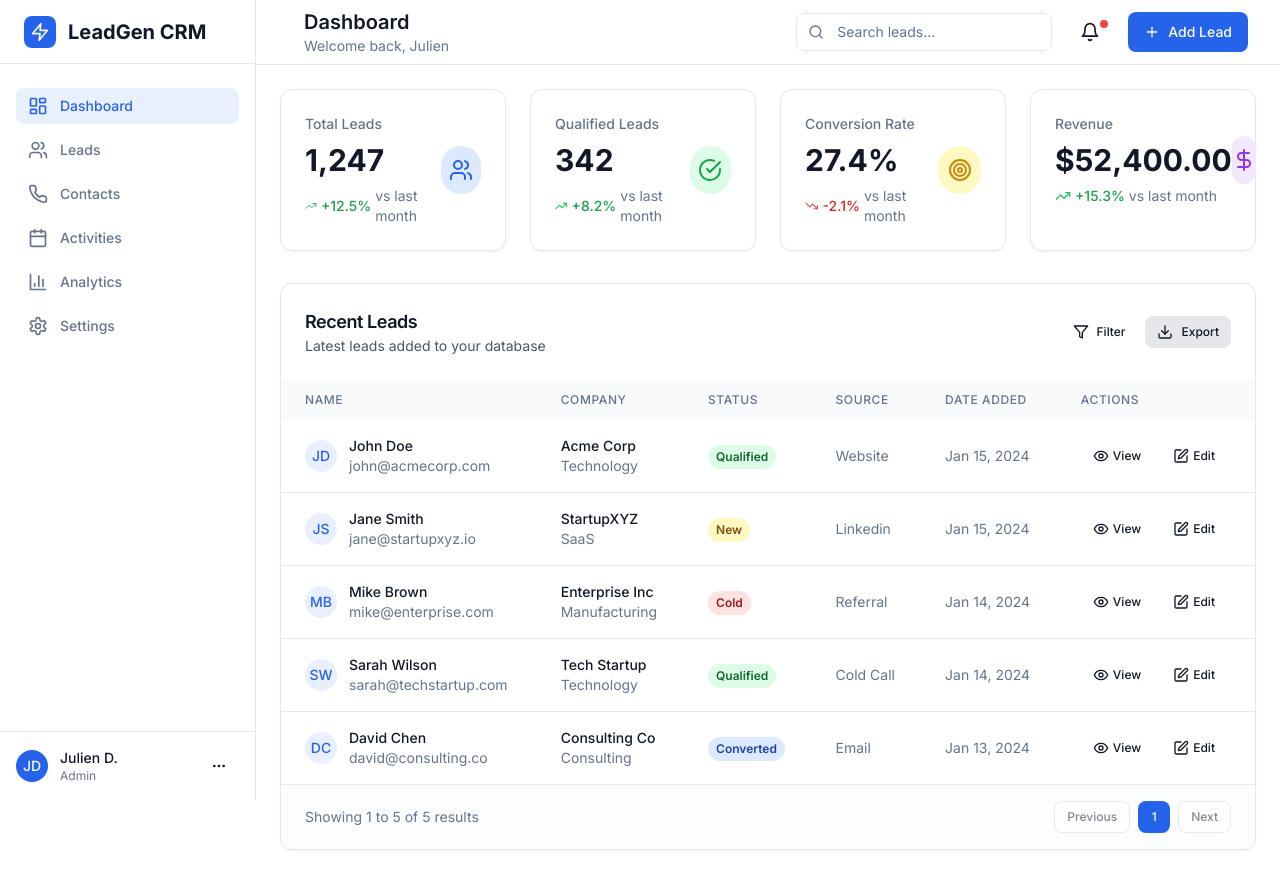
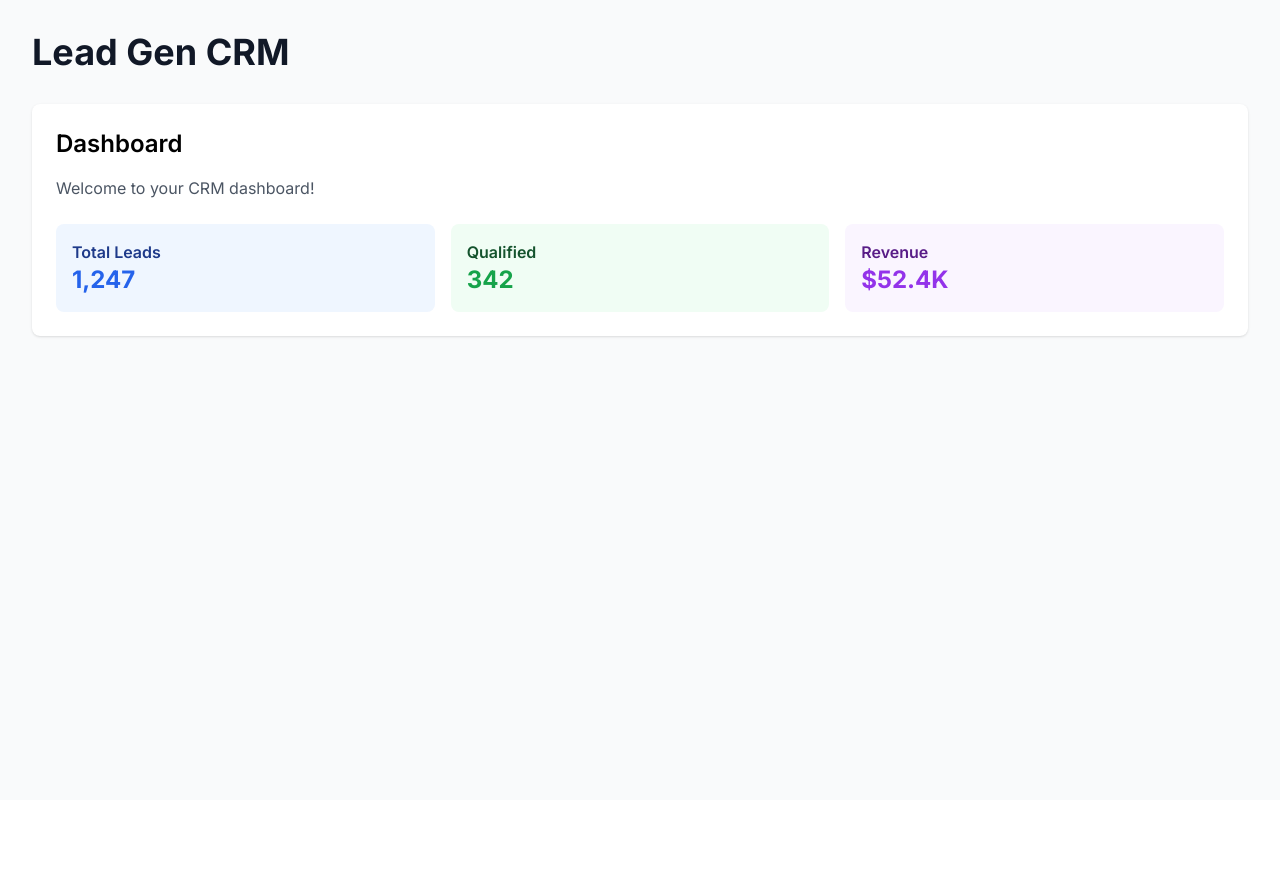
Before and after one commit to JulienDevoi/sdrleads, a Next.js app: page / in a window 1280 px wide. After the commit the page ends 800 px from the top, so only its background shows below. Built offline with nearby package versions, Linux system fonts and the light colour scheme.

Commit message:
Update project with latest changes to README, globals.css, and main page

```diff
--- a/app/globals.css
+++ b/app/globals.css
@@ -1,63 +1,3 @@
 @tailwind base;
 @tailwind components;
 @tailwind utilities;
-
-@layer base {
-  :root {
-    --background: 0 0% 100%;
-    --foreground: 222.2 84% 4.9%;
-    --card: 0 0% 100%;
-    --card-foreground: 222.2 84% 4.9%;
-    --popover: 0 0% 100%;
-    --popover-foreground: 222.2 84% 4.9%;
-    --primary: 221.2 83.2% 53.3%;
-    --primary-foreground: 210 40% 98%;
-    --secondary: 210 40% 96%;
-    --secondary-foreground: 222.2 84% 4.9%;
-    --muted: 210 40% 96%;
-    --muted-foreground: 215.4 16.3% 46.9%;
-    --accent: 210 40% 96%;
-    --accent-foreground: 222.2 84% 4.9%;
-    --destructive: 0 84.2% 60.2%;
-    --destructive-foreground: 210 40% 98%;
-    --border: 214.3 31.8% 91.4%;
-    --input: 214.3 31.8% 91.4%;
-    --ring: 221.2 83.2% 53.3%;
-    --radius: 0.75rem;
-  }
-}
-
-@layer base {
-  * {
-    @apply border-gray-200;
-  }
-  body {
-    @apply bg-gray-50 text-gray-900 font-sans antialiased;
-  }
-}
-
-@layer components {
-  .btn {
-    @apply inline-flex items-center justify-center rounded-lg px-4 py-2 text-sm font-medium transition-colors focus-visible:outline-none focus-visible:ring-2 focus-visible:ring-offset-2 disabled:pointer-events-none disabled:opacity-50;
-  }
-
-  .btn-primary {
-    @apply btn bg-blue-600 text-white hover:bg-blue-700 focus-visible:ring-blue-500;
-  }
-
-  .btn-secondary {
-    @apply btn bg-gray-200 text-gray-900 hover:bg-gray-300 focus-visible:ring-gray-500;
-  }
-
-  .btn-ghost {
-    @apply btn hover:bg-gray-100 hover:text-gray-900 focus-visible:ring-gray-500;
-  }
-
-  .card {
-    @apply bg-white text-gray-900 rounded-xl shadow-sm border border-gray-200;
-  }
-
-  .stat-card {
-    @apply card p-6 hover:shadow-md transition-shadow duration-200;
-  }
-}
--- a/app/page.tsx
+++ b/app/page.tsx
@@ -1,58 +1,24 @@
-import { Users, CheckCircle, Target, DollarSign } from 'lucide-react'
-import { Sidebar } from '@/components/dashboard/sidebar'
-import { Header } from '@/components/dashboard/header'
-import { StatsCard } from '@/components/dashboard/stats-card'
-import { LeadsTable } from '@/components/dashboard/leads-table'
-import { mockStats, mockLeads } from '@/lib/mock-data'
-import { formatCurrency } from '@/lib/utils'
-
-export default function DashboardPage() {
+export default function HomePage() {
   return (
-    <div className="flex min-h-screen bg-background">
-      <Sidebar />
-
-      <div className="flex-1 lg:pl-64">
-        <Header
-          title="Dashboard"
-          subtitle="Welcome back, Julien"
-        />
-
-        <main className="p-4 sm:p-6 space-y-8">
-          {/* Stats Grid */}
-          <div className="grid grid-cols-1 sm:grid-cols-2 lg:grid-cols-4 gap-6">
-            <StatsCard
-              title="Total Leads"
-              value={mockStats.totalLeads.toLocaleString()}
-              change={mockStats.growthMetrics.totalLeadsGrowth}
-              icon={<Users className="w-6 h-6 text-blue-600" />}
-              iconColor="bg-blue-100"
-            />
-            <StatsCard
-              title="Qualified Leads"
-              value={mockStats.qualifiedLeads.toLocaleString()}
-              change={mockStats.growthMetrics.qualifiedLeadsGrowth}
-              icon={<CheckCircle className="w-6 h-6 text-green-600" />}
-              iconColor="bg-green-100"
-            />
-            <StatsCard
-              title="Conversion Rate"
-              value={`${mockStats.conversionRate}%`}
-              change={mockStats.growthMetrics.conversionRateGrowth}
-              icon={<Target className="w-6 h-6 text-yellow-600" />}
-              iconColor="bg-yellow-100"
-            />
-            <StatsCard
-              title="Revenue"
-              value={formatCurrency(mockStats.revenue)}
-              change={mockStats.growthMetrics.revenueGrowth}
-              icon={<DollarSign className="w-6 h-6 text-purple-600" />}
-              iconColor="bg-purple-100"
-            />
+    <div className="min-h-screen bg-gray-50 p-8">
+      <h1 className="text-4xl font-bold text-gray-900 mb-8">Lead Gen CRM</h1>
+      <div className="bg-white rounded-lg shadow p-6">
+        <h2 className="text-2xl font-semibold mb-4">Dashboard</h2>
+        <p className="text-gray-600">Welcome to your CRM dashboard!</p>
+        <div className="grid grid-cols-1 md:grid-cols-3 gap-4 mt-6">
+          <div className="bg-blue-50 p-4 rounded-lg">
+            <h3 className="font-semibold text-blue-900">Total Leads</h3>
+            <p className="text-2xl font-bold text-blue-600">1,247</p>
           </div>
-
-          {/* Recent Leads Table */}
-          <LeadsTable leads={mockLeads} />
-        </main>
+          <div className="bg-green-50 p-4 rounded-lg">
+            <h3 className="font-semibold text-green-900">Qualified</h3>
+            <p className="text-2xl font-bold text-green-600">342</p>
+          </div>
+          <div className="bg-purple-50 p-4 rounded-lg">
+            <h3 className="font-semibold text-purple-900">Revenue</h3>
+            <p className="text-2xl font-bold text-purple-600">$52.4K</p>
+          </div>
+        </div>
       </div>
     </div>
   )
```
Also changed, not shown: 1 other file (tests, documents, lock files or other folders).
